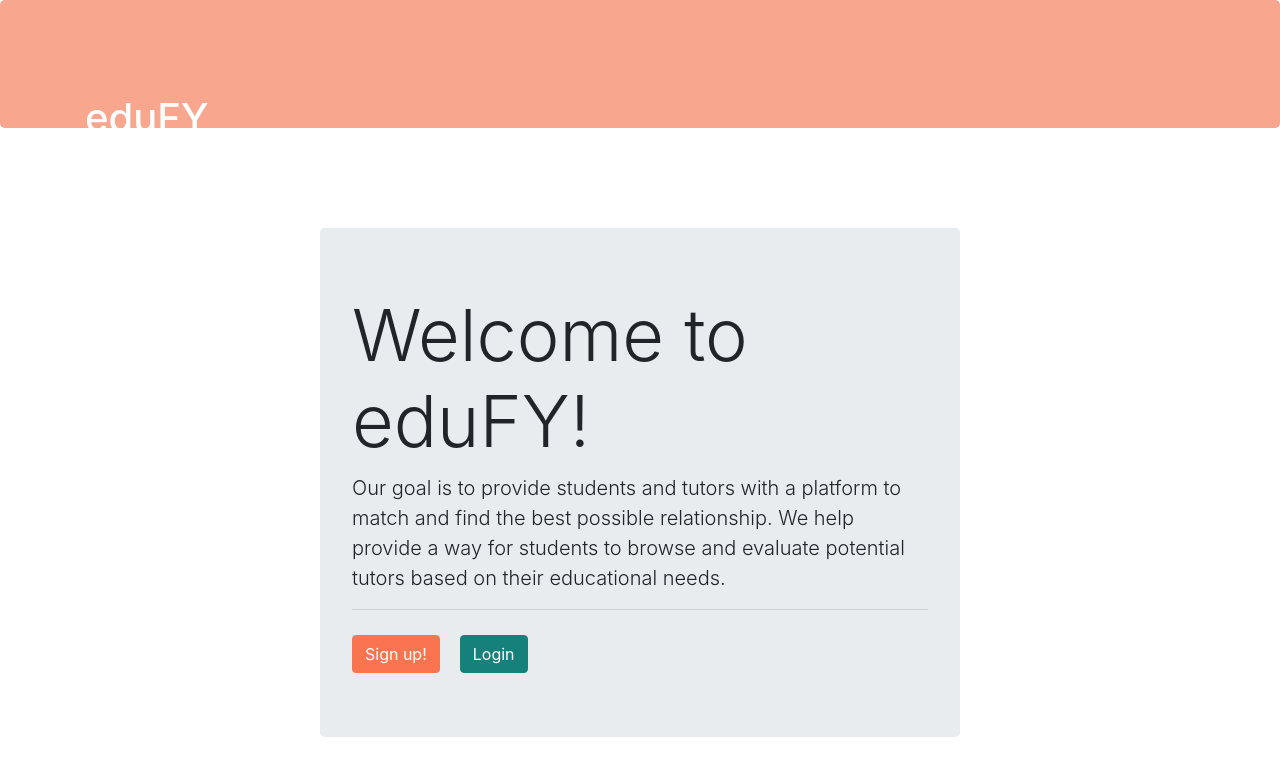
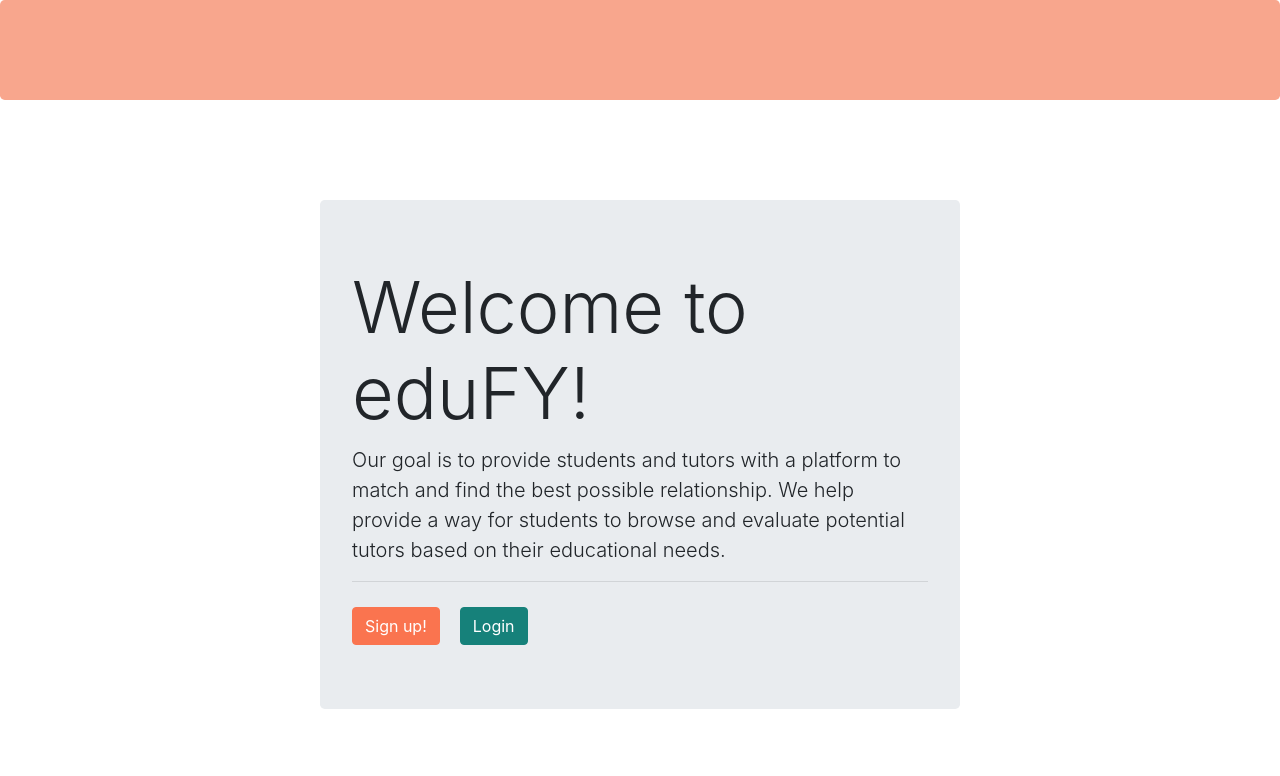
Before and after one commit to Yuting1007/Database-System_CS411_project_tutor-matching-platform, a React (Create React App) app in the folder react-backend/client/: page / in a window 1280 px wide. Shown: the top 776 px of the page. Built offline with nearby package versions, Linux system fonts and the light colour scheme.

Commit message:
fixing start logo

```diff
--- a/react-backend/client/src/css/Start.css
+++ b/react-backend/client/src/css/Start.css
@@ -8,12 +8,15 @@
 }
 
 .welcome-text {
-    margin-top:-20px;
+    margin-bottom:10px;
+    margin-left:-340px;
     color:white;
 }
 .logo-jumbo {
     background-color: #f8a68d !important;
     height: 100px !important;
+    padding-top:0px !important;
+    padding-left:0px !important;
 }
 
 .sign-up-button {
```
